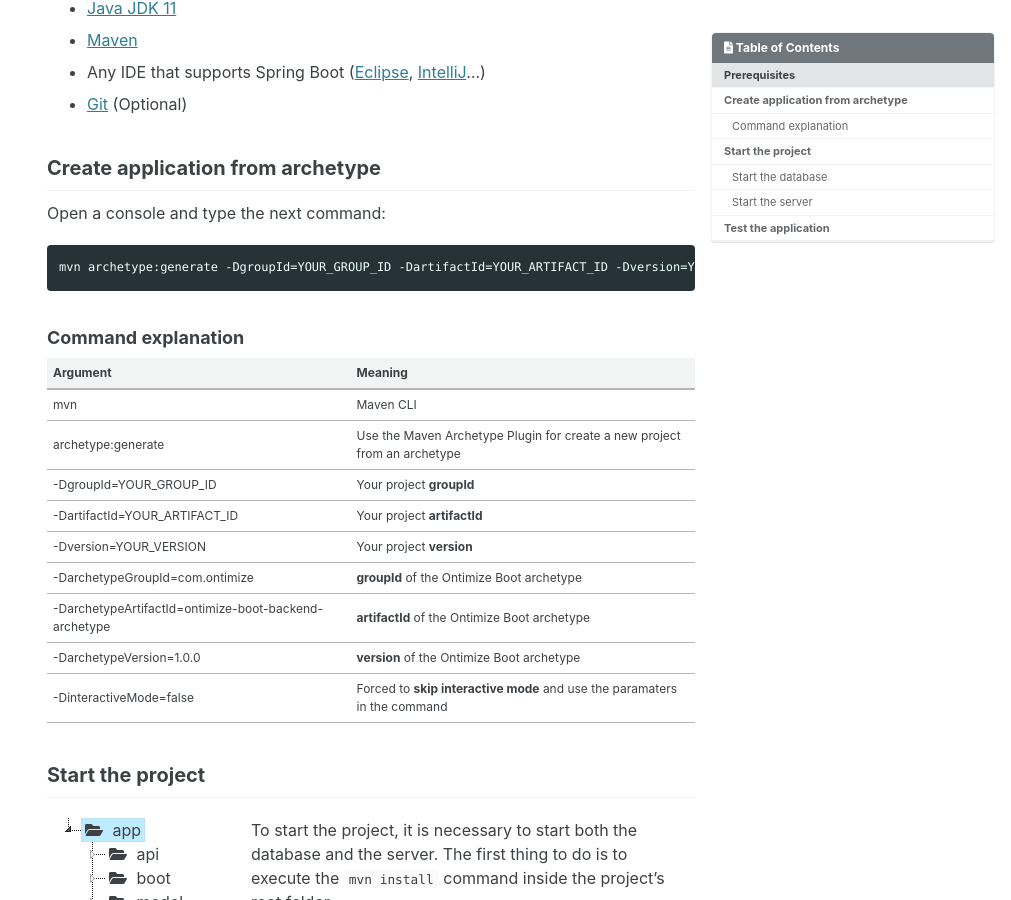
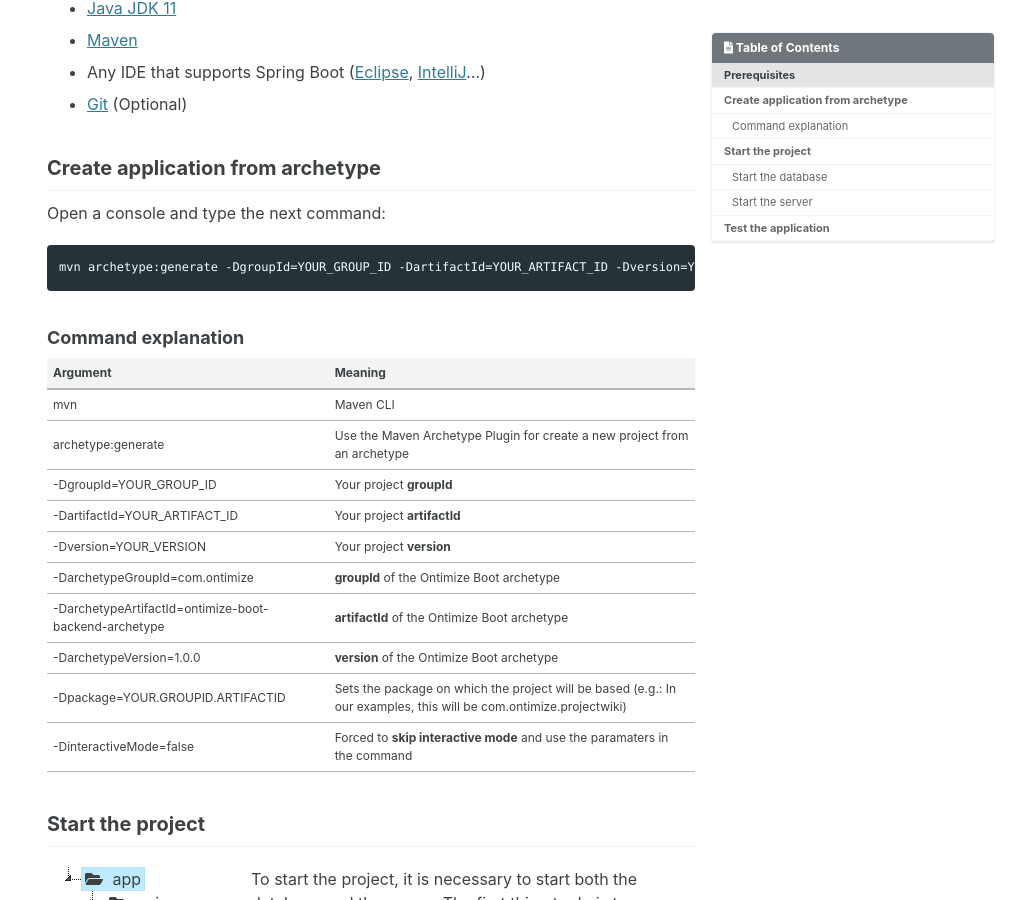
Before and after one commit to ontimize/ontimize-boot, a Jekyll site: the page built from _pages/getting_started.md, in a window 1280 px wide and 900 px high, scrolled down 328 px. Shown: the whole window, without its empty margins (269-1280 px from the left). Built offline with Jekyll 4.4.1, drawn with Linux system fonts in a browser that asks for light colours; cached includes are drawn as plain includes.

Commit message:
Modify archetype command

```diff
--- a/_pages/getting_started.md
+++ b/_pages/getting_started.md
@@ -20,7 +20,7 @@
 
 Open a console and type the next command:
 
-    mvn archetype:generate -DgroupId=YOUR_GROUP_ID -DartifactId=YOUR_ARTIFACT_ID -Dversion=YOUR_VERSION -DarchetypeGroupId=com.ontimize -DarchetypeArtifactId=ontimize-boot-backend-archetype -DarchetypeVersion=1.0.0 -DinteractiveMode=false
+    mvn archetype:generate -DgroupId=YOUR_GROUP_ID -DartifactId=YOUR_ARTIFACT_ID -Dversion=YOUR_VERSION -DarchetypeGroupId=com.ontimize -DarchetypeArtifactId=ontimize-boot-backend-archetype -DarchetypeVersion=1.0.0 -Dpackage=YOUR.GROUPID.ARTIFACTID -DinteractiveMode=false
 
 ### Command explanation
 
@@ -34,6 +34,7 @@
 |-DarchetypeGroupId=com.ontimize|**groupId** of the Ontimize Boot archetype|
 |-DarchetypeArtifactId=ontimize-boot-backend-archetype|**artifactId** of the Ontimize Boot archetype|
 |-DarchetypeVersion=1.0.0|**version** of the Ontimize Boot archetype|
+|-Dpackage=YOUR.GROUPID.ARTIFACTID|Sets the package on which the project will be based (e.g.: In our examples, this will be com.ontimize.projectwiki)
 |-DinteractiveMode=false| Forced to **skip interactive mode** and use the paramaters in the command|
 
 ## Start the project
```
